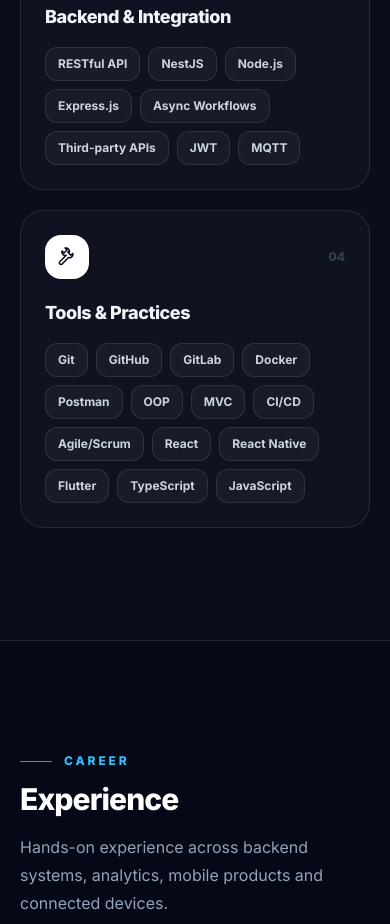
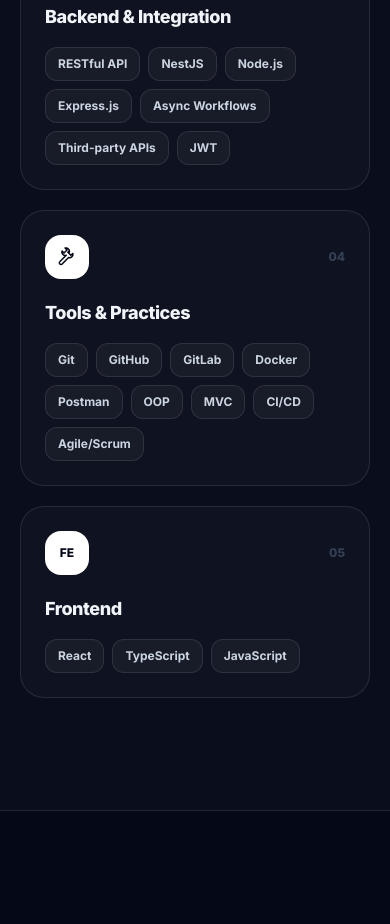
Before and after one commit to thienitcoder2004/profile, a React (Vite) app: page / in a window 390 px wide. Shown: the part 3580-4504 px from the top of the page. Built offline with nearby package versions, Linux system fonts and the light colour scheme.

Commit message:
fix: remove MQTT and mobile frameworks from skills

```diff
--- a/src/main.jsx
+++ b/src/main.jsx
@@ -10,9 +10,11 @@ const OLD_EMAIL = 'thien.nguyen@example.com'
 const EXTRA_SKILLS = {
   'C# / .NET': ['OOP', 'MVC'],
   Database: [],
-  'Backend & Integration': ['JWT', 'MQTT'],
-  'Tools & Practices': ['React', 'React Native', 'Flutter', 'TypeScript', 'JavaScript'],
+  'Backend & Integration': ['JWT'],
+  'Tools & Practices': [],
 }
+
+const FRONTEND_SKILLS = ['React', 'TypeScript', 'JavaScript']
 
 function ContactEmailSync() {
   React.useEffect(() => {
@@ -65,6 +67,29 @@ function SkillsSync() {
           pillContainer.appendChild(span)
         })
       })
+
+      if (!skillsSection.querySelector('[data-frontend-card="true"]')) {
+        const grid = skillsSection.querySelector('.mt-12.grid')
+        if (!grid) return
+
+        const wrapper = document.createElement('div')
+        wrapper.setAttribute('data-frontend-card', 'true')
+        wrapper.innerHTML = `
+          <div class="skill-card group h-full rounded-3xl border border-slate-200/80 bg-slate-50/70 p-6 transition duration-500 hover:-translate-y-1 hover:border-sky-200 hover:bg-white hover:shadow-[0_20px_60px_rgba(15,23,42,0.07)] dark:border-white/10 dark:bg-white/[0.025] dark:hover:border-sky-900/80 dark:hover:bg-white/[0.045]">
+            <div class="mb-5 flex items-center justify-between">
+              <div class="grid h-11 w-11 place-items-center rounded-2xl bg-slate-950 text-white transition duration-300 group-hover:-rotate-3 group-hover:bg-sky-500 dark:bg-white dark:text-slate-950 dark:group-hover:bg-sky-400">
+                <span class="text-xs font-black">FE</span>
+              </div>
+              <span class="text-xs font-black text-slate-300 dark:text-slate-700">05</span>
+            </div>
+            <h3 class="text-lg font-extrabold tracking-tight">Frontend</h3>
+            <div class="mt-4 flex flex-wrap gap-2">
+              ${FRONTEND_SKILLS.map((skill) => `<span class="${pillClass}">${skill}</span>`).join('')}
+            </div>
+          </div>
+        `
+        grid.appendChild(wrapper)
+      }
     }
 
     syncSkills()
```
